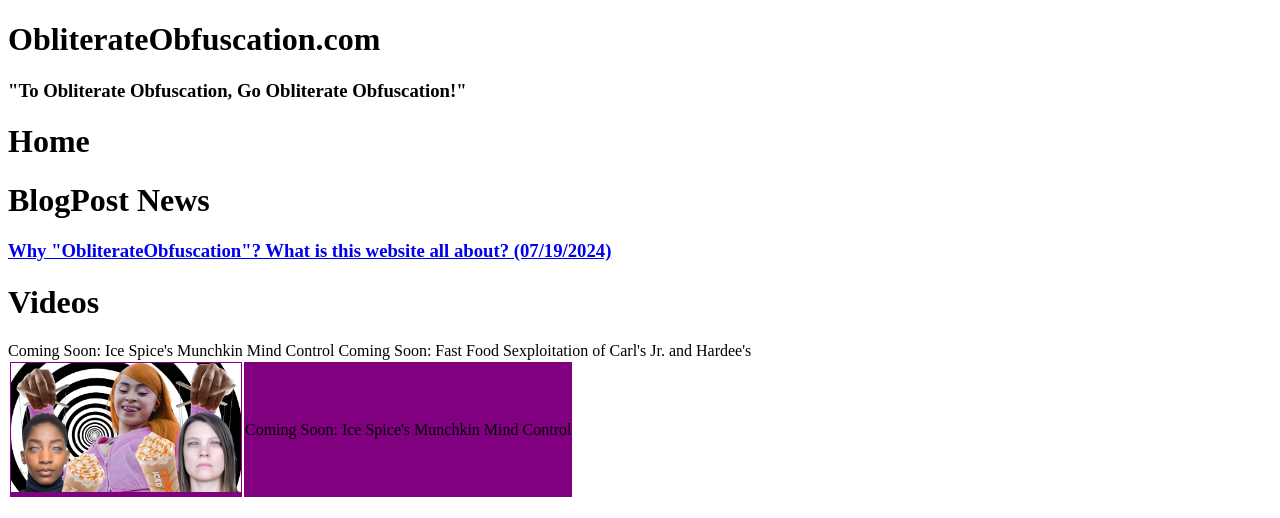
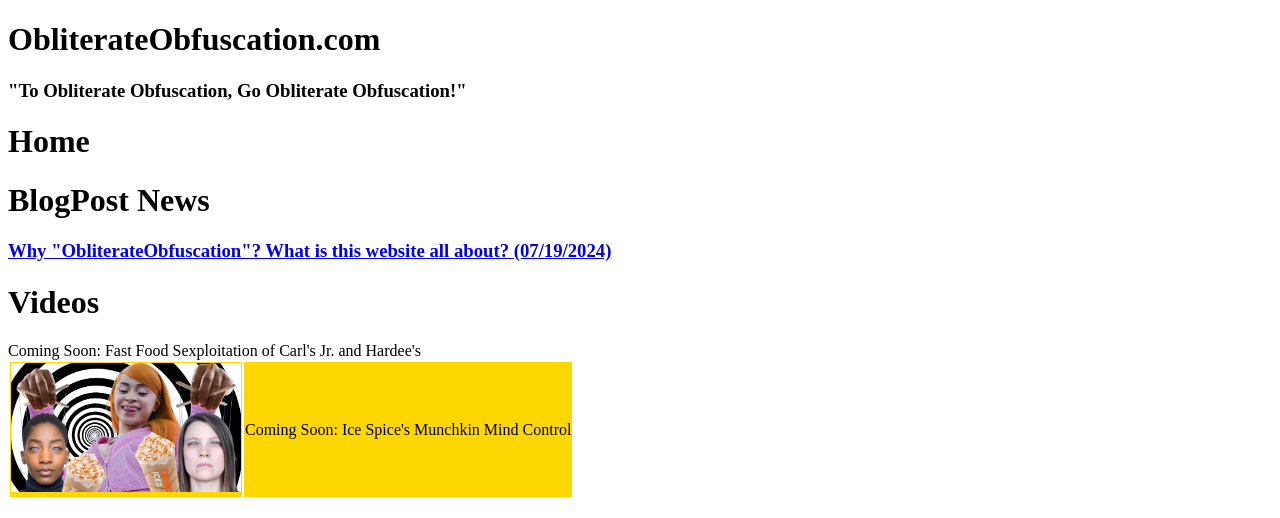
Before and after one commit to aidanaidanaidanaidanaidanaidanaidan/ObliterateObfuscation, a plain HTML site: page index.html in a window 1280 px wide. Shown: the top 518 px of the page. Drawn offline with Linux system fonts and the light colour scheme.

Commit message:
Update index.html

```diff
--- a/index.html
+++ b/index.html
@@ -13,10 +13,9 @@
         <h1>BlogPost News</h1>
         <h3><a href="blog-post.html">Why "ObliterateObfuscation"? What is this website all about? (07/19/2024)</a></h3>
         <h1>Videos</h1>
-        Coming Soon: Ice Spice's Munchkin Mind Control
         Coming Soon: Fast Food Sexploitation of Carl's Jr. and Hardee's
         <table>
-    <tr bgcolor="purple">
+    <tr bgcolor="gold">
     <td><img src="ICESPICEFINAL.jpg" width="230"/></td>
     <td>  Coming Soon: Ice Spice's Munchkin Mind Control  </td>
     </tr>
```
